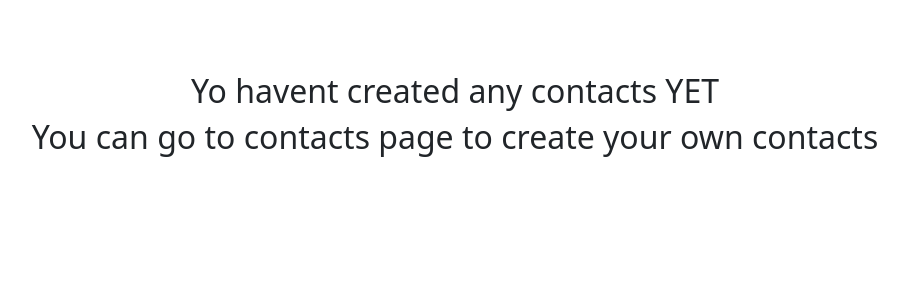
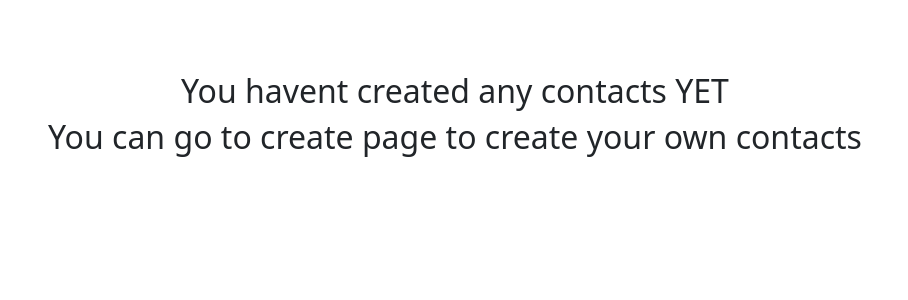
Before and after one commit to Visque/PhoneBook, a Django app: page /remove in a window 1280 px wide. Shown: the part 56-356 px from the top of the page, without its empty margins (185-1093 px from the left). Run offline with Django 3.2, Linux system fonts and the light colour scheme; the visitor is signed in with stand-in values (Sample User, id 1); data that the repository does not hold is empty.

Commit message:
md file highlights

```diff
--- a/templates/pages/remove.html
+++ b/templates/pages/remove.html
@@ -59,8 +59,8 @@ Remove
 <br/>
 <br/>
 <br/>
-    <h2>Yo havent created any contacts YET</h2>
-    <h2>You can go to contacts page to create your own contacts</h2>
+    <h2>You havent created any contacts YET</h2>
+    <h2>You can go to create page to create your own contacts</h2>
 </div>
 </div>
 {% endif %}
```
Also changed, not shown: readme.md.
